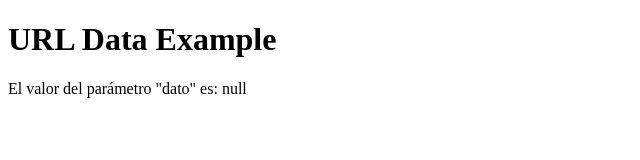
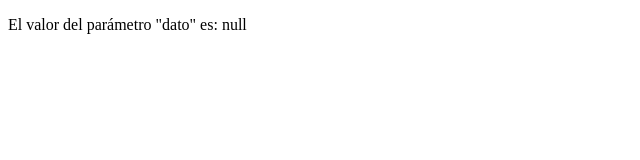
Before and after one commit to Edgarle1010/testService, a plain HTML site: page index.html in a window 1280 px wide. Shown: the whole page, without its empty margins (0-640 px from the left). Drawn offline with Linux system fonts and the light colour scheme.

Commit message:
Update index.html

```diff
--- a/index.html
+++ b/index.html
@@ -4,8 +4,6 @@
   <title>URL Data Example</title>
 </head>
 <body>
-  <h1>URL Data Example</h1>
-
   <script>
     // Obtener los parámetros de la URL
     const urlParams = new URLSearchParams(window.location.search);
```
